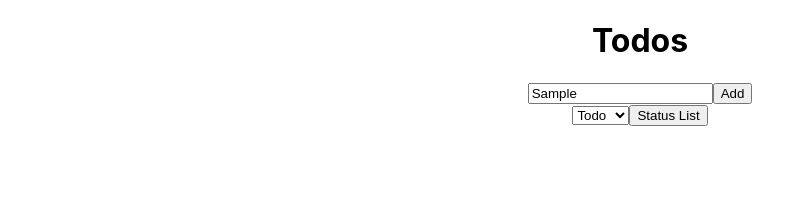
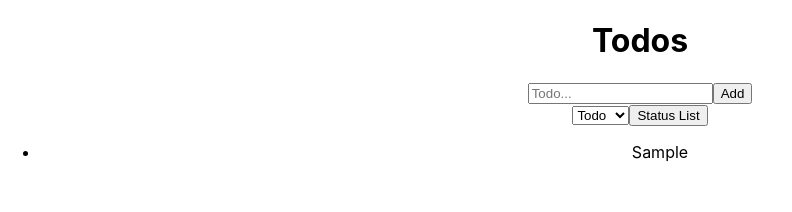
Before and after one commit to byynaryy/todoApp, a React (Create React App) app: page / in a window 1280 px wide. Both pictures are taken after typing "Sample" into the empty fields and a click on the input "Add". Shown: the top 212 px of the page, without its empty margins (0-792 px from the left). Built offline with nearby package versions, Linux system fonts and the light colour scheme.

Commit message:
Pass todo list from parent to child

```diff
--- a/src/components/TaskStatus.js
+++ b/src/components/TaskStatus.js
@@ -6,11 +6,11 @@ class TaskStatus extends React.Component {
         return(
             <form>
                 <input type="radio"  name="status" value="todo" />
-                <label for="todo">todo</label>
+                <label htmlFor="todo">todo</label>
                 <input type="radio" name="status" value="doing" />
-                <label for="doing">doing</label>
+                <label htmlFor="doing">doing</label>
                 <input type="radio" name="status" value="done" />
-                <label for="done">done</label>
+                <label htmlFor="done">done</label>
             </form>
         );
     }
--- a/src/components/TaskTodo.js
+++ b/src/components/TaskTodo.js
@@ -3,9 +3,10 @@ import React from 'react';
 
 class TaskTodo extends React.Component {
     render() {
+        const todo = this.props.todo;
 
         return(
-            <div>{ this.props.todo }</div>
+            <li>{ todo.todo }</li>
         );
     }
 }
--- a/src/components/TodoApp.js
+++ b/src/components/TodoApp.js
@@ -20,6 +20,16 @@ class TodoApp extends React.Component {
 
     handleSubmit(event) {
         event.preventDefault();
+
+        const task = {
+            todo: this.state.todo,
+            id: Date.now()
+        }
+
+        this.setState(state => ({
+            todos: state.todos.concat(task),
+            todo: ''
+        }));
     }
 
     render() {
--- a/src/components/TodoList.js
+++ b/src/components/TodoList.js
@@ -8,16 +8,11 @@ class TodoList extends React.Component {
         const todoList = [];
 
         this.props.todos.forEach((todo) => {
-            todoList.push(
-                <div>
-                    <TaskTodo todo={ todo } key={ todo} />
-                    <TaskStatus />
-                </div>
-            );
+            todoList.push(<TaskTodo todo={ todo } key={ todo.id } />);
         });
 
         return(
-            <div>{ todoList }</div>
+            <ul>{ todoList }</ul>
         );
     }
 }
```
